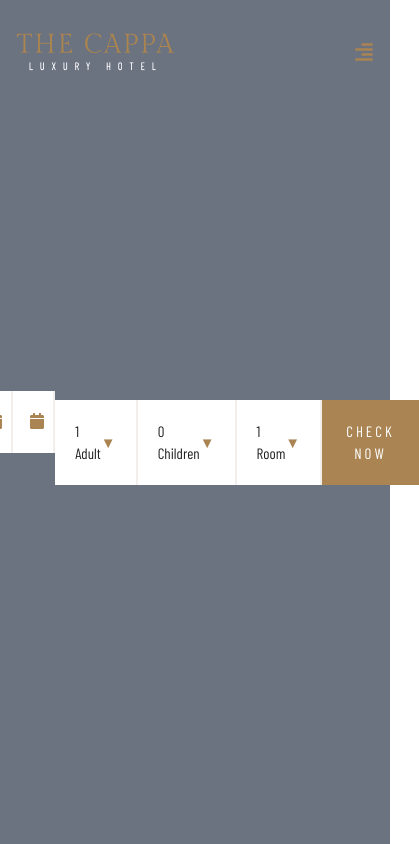
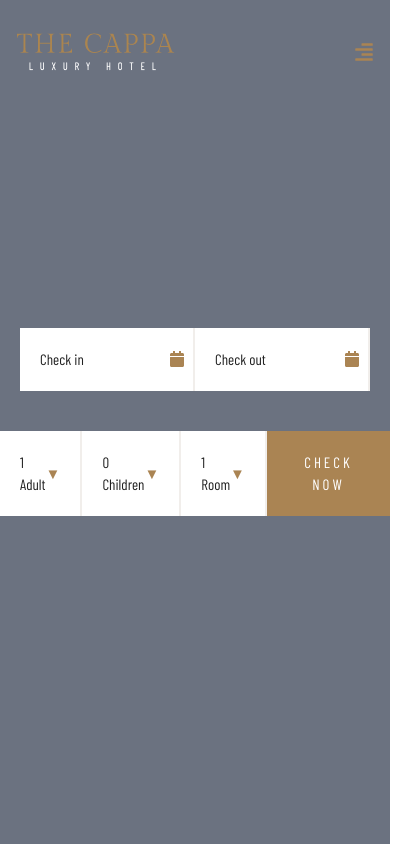
Before and after one commit to abssujan/luxury-hotel-v1, a React (Vite) app: page /rooms in a window 390 px wide. Shown: the whole page, 419 px wide, since content can reach past the window. Built offline with nearby package versions, Linux system fonts and the light colour scheme; a web font is replaced by a local one.

Commit message:
checkout version v2

```diff
--- a/package.json
+++ b/package.json
@@ -13,6 +13,7 @@
     "aos": "^3.0.0-beta.6",
     "firebase": "^10.13.1",
     "react": "^18.3.1",
+    "react-datepicker": "^7.3.0",
     "react-dom": "^18.3.1",
     "react-icons": "^5.3.0",
     "react-router-dom": "^6.26.2",
--- /dev/null
+++ b/src/pages/Home/HotelBooking/HotelBooking.css
@@ -0,0 +1,40 @@
+
+.react-datepicker {
+    font-family: "Gilda Display", system-ui;
+    font-weight: 400;
+    font-style: normal;
+  }
+  .react-datepicker__header {
+    background-color: #aa8453;
+    border-bottom: 1px solid #aa8453;
+  }
+
+  .react-datepicker__current-month {
+    color: white;
+  }
+
+  .react-datepicker__day-names {
+    color: #aa8453;
+  }
+
+  .react-datepicker__day {
+    color: #222;
+    background-color: #ebd5b9;
+  }
+
+  .react-datepicker__day:hover {
+    background-color: #aa8453;
+    color: white;
+  }
+
+  .react-datepicker__week {
+    margin: 0;
+  }
+
+  .react-datepicker__month {
+    margin: 0;
+  }
+
+  .react-datepicker__triangle {
+    border-bottom-color: #aa8453 !important;
+  }
--- a/src/pages/Home/HotelBooking/HotelBooking.jsx
+++ b/src/pages/Home/HotelBooking/HotelBooking.jsx
@@ -1,11 +1,16 @@
 import { FaCalendar } from "react-icons/fa";
 import { useState } from "react";
+import DatePicker from "react-datepicker";
+import "react-datepicker/dist/react-datepicker.css";
+import './HotelBooking.css'
 
 const HotelBooking = () => {
   const [isOpen, setIsOpen] = useState(false);
   const [selectedValue, setSelectedValue] = useState("1 Adult");
   const [selectedChildren, setSelectedChildren] = useState("0 Children");
   const [selectedRoom, setSelectedRoom] = useState("1 Room");
+  const [checkInDate, setCheckInDate] = useState(null);
+  const [checkOutDate, setCheckOutDate] = useState(null);
 
   const adultsOptions = [
     { value: "1", label: "1 Adult" },
@@ -47,26 +52,26 @@ const HotelBooking = () => {
 
   return (
     <div>
-      <form className="flex items-center justify-center">
+      <form className="flex flex-col md:flex-row items-center justify-center">
         {/* Check-in and check-out */}
         <div className="flex">
           {/* Check-in */}
           <div className="relative w-full border-r-2 border-[#f1eeeb]">
-            <input
-              type="text"
-              id="checkin"
+            <DatePicker
+              selected={checkInDate}
+              onChange={(date) => setCheckInDate(date)}
+              placeholderText="Check in"
               className="block text-[#222] w-full bg-[#fff] border-none py-5 px-5 placeholder-[#222] text-[15px] focus:outline-none focus:border-transparent"
-              placeholder="Check in"
             />
             <FaCalendar className="absolute right-2 bottom-6 text-[#aa8453]" />
           </div>
           {/* Check-out */}
           <div className="relative w-full border-r-2 border-[#f1eeeb]">
-            <input
-              type="text"
-              id="checkout"
+            <DatePicker
+              selected={checkOutDate}
+              onChange={(date) => setCheckOutDate(date)}
+              placeholderText="Check out"
               className="block text-[#222] w-full bg-[#fff] border-none py-5 px-5 placeholder-[#222] text-[15px] focus:outline-none focus:border-transparent"
-              placeholder="Check out"
             />
             <FaCalendar className="absolute right-2 bottom-6 text-[#aa8453]" />
           </div>
```
Also changed, not shown: 1 other file (tests, documents, lock files or other folders). Lines whose indentation alone changed are shown as unchanged.
